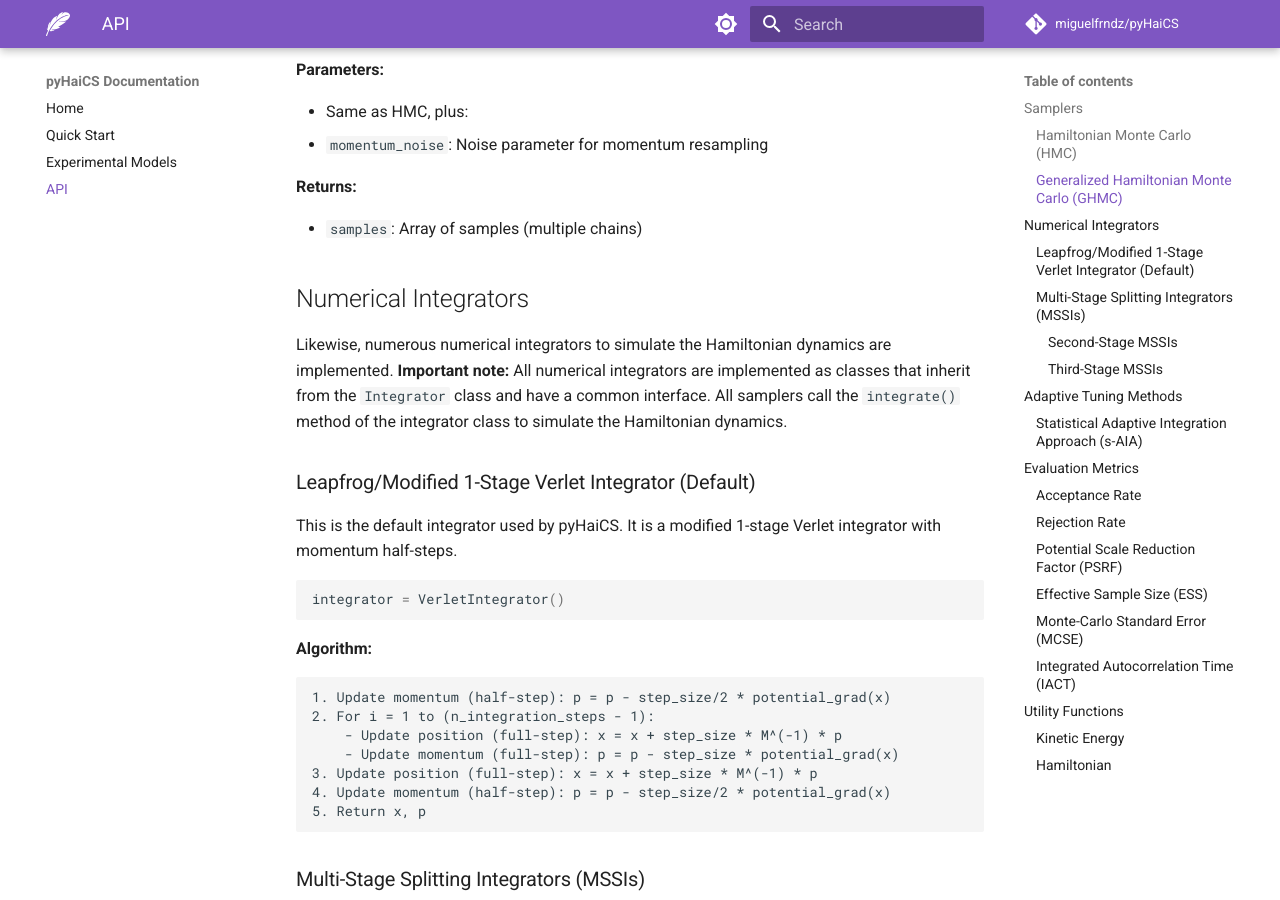
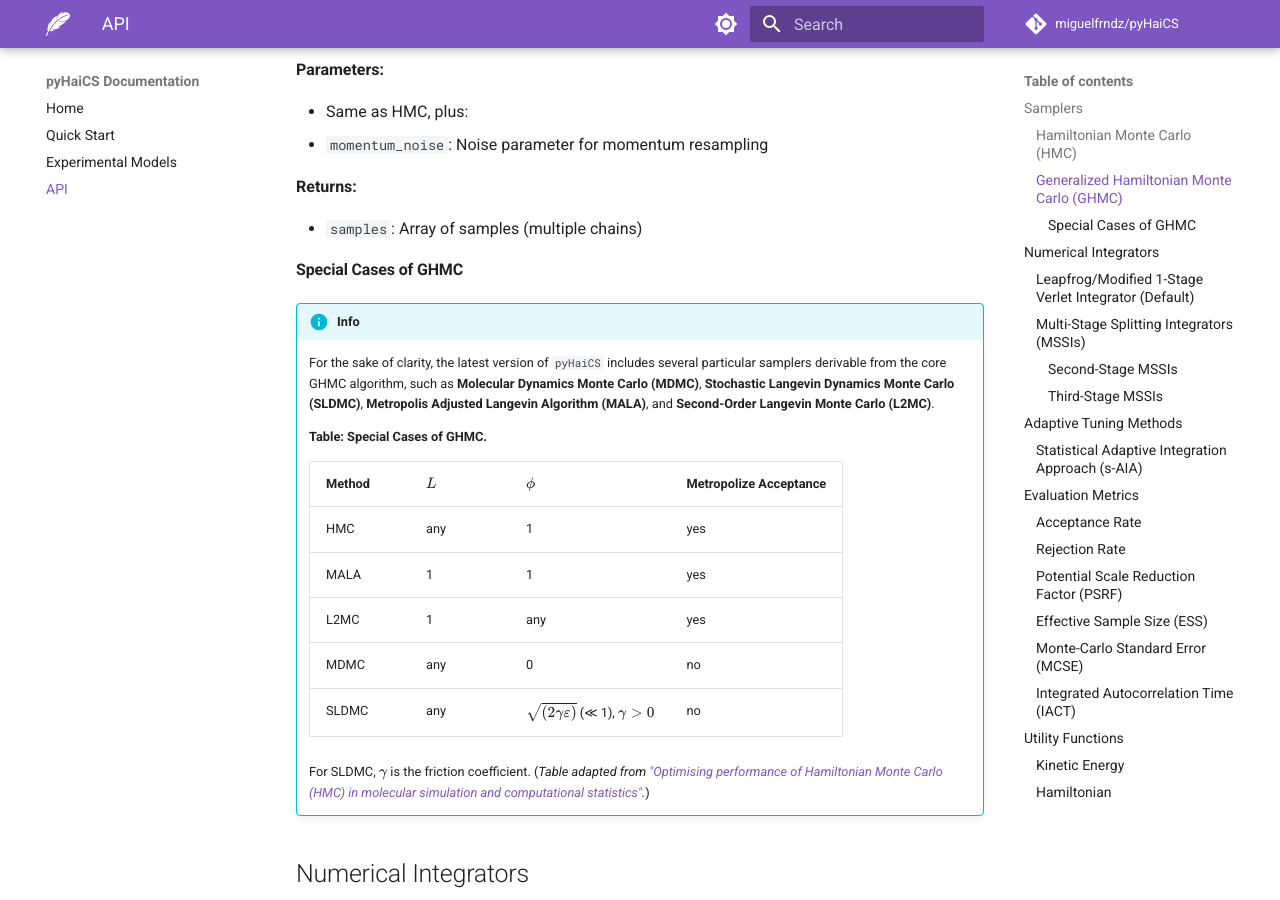
Before and after one commit to pyHaiCS/pyhaics.github.io, an MkDocs documentation site: the page built from docs/api.md, in a window 1280 px wide and 900 px high, scrolled down 2400 px. Built offline with MkDocs 1.6.1 and Material for MkDocs 9.7.7, drawn with Linux system fonts in a browser that asks for light colours; comment, search, counter and statistics services are not loaded.

Commit message:
Added Special GHMC Cases

```diff
--- a/docs/api.md
+++ b/docs/api.md
@@ -87,6 +87,24 @@ Generalized Hamiltonian Monte-Carlo (GHMC) sampler with momentum updates.
 **Returns:**
 
 - `samples`: Array of samples (multiple chains)
+
+#### Special Cases of GHMC
+
+!!! info
+    For the sake of clarity, the latest version of `pyHaiCS` includes several particular samplers derivable from the core GHMC algorithm, such as **Molecular Dynamics Monte Carlo (MDMC)**, **Stochastic Langevin Dynamics Monte Carlo (SLDMC)**, **Metropolis Adjusted Langevin Algorithm (MALA)**, and **Second-Order Langevin Monte Carlo (L2MC)**.
+
+    **Table: Special Cases of GHMC.**
+
+    | **Method** | $L$         | $\phi$                                   | **Metropolize Acceptance** |
+    |------------|-----------|--------------------------------------|----------------------|
+    | HMC        | any | 1                                    | yes                  |
+    | MALA       | 1         | 1                                    | yes                  |
+    | L2MC       | 1         | any                            | yes                  |
+    | MDMC         | any | 0                                    | no                   |
+    | SLDMC         | any | $\sqrt{(2\gamma\varepsilon)}$ (≪ 1), $\gamma > 0$                 | no                   |
+
+    For SLDMC, $\gamma$ is the friction coefficient. (*Table adapted from ["Optimising performance of Hamiltonian Monte Carlo (HMC) in molecular simulation and computational statistics"](https://bird.bcamath.org/handle/20.500.11824/2005).*)
+
 
 ## Numerical Integrators
 
```
Also changed, not shown: docs/benchmarks.md (+2 -2 lines).
